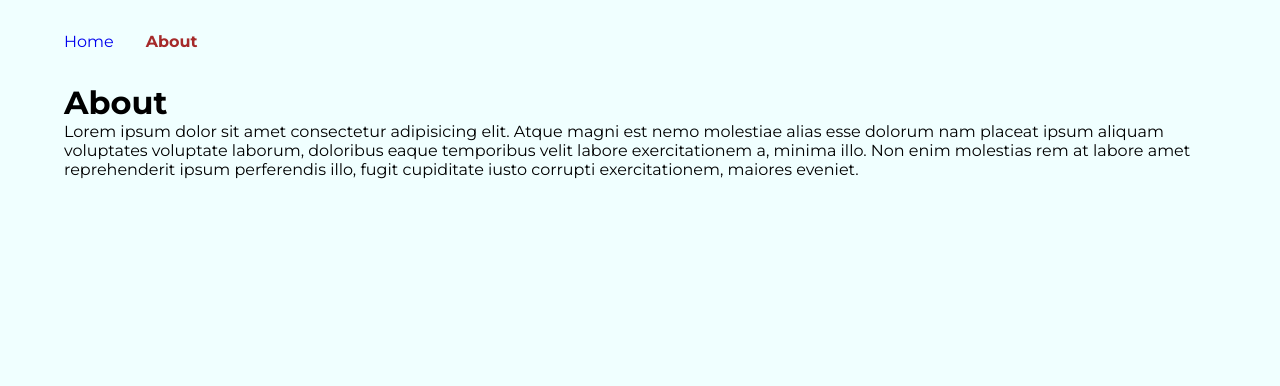
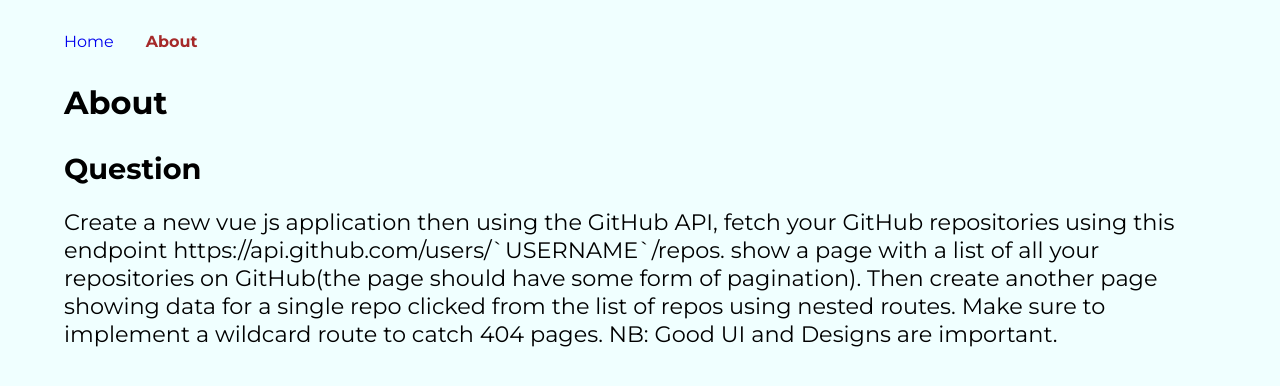
Before and after one commit to gmcodes20/Altschoo-vue-github, a Vue app: page /about in a window 1280 px wide. Shown: the top 386 px of the page. Built offline with nearby package versions, Linux system fonts and the light colour scheme.

Commit message:
Edit About page

```diff
--- a/src/components/AboutApp.vue
+++ b/src/components/AboutApp.vue
@@ -1,15 +1,28 @@
 <template>
   <main>
     <h1>About</h1>
+    <h3>Question</h3>
     <p>
-      Lorem ipsum dolor sit amet consectetur adipisicing elit. Atque magni est
-      nemo molestiae alias esse dolorum nam placeat ipsum aliquam voluptates
-      voluptate laborum, doloribus eaque temporibus velit labore exercitationem
-      a, minima illo. Non enim molestias rem at labore amet reprehenderit ipsum
-      perferendis illo, fugit cupiditate iusto corrupti exercitationem, maiores
-      eveniet.
+      Create a new vue js application then using the GitHub API, fetch your
+      GitHub repositories using this endpoint
+      https://api.github.com/users/`USERNAME`/repos. show a page with a list of
+      all your repositories on GitHub(the page should have some form of
+      pagination). Then create another page showing data for a single repo
+      clicked from the list of repos using nested routes. Make sure to implement
+      a wildcard route to catch 404 pages. NB: Good UI and Designs are
+      important.
     </p>
   </main>
 </template>
 
-<style scoped></style>
+<style scoped>
+h3 {
+  font-size: 1.8rem;
+  padding-top: 1em;
+}
+
+p {
+  padding-top: 1em;
+  font-size: 1.4rem;
+}
+</style>
```
